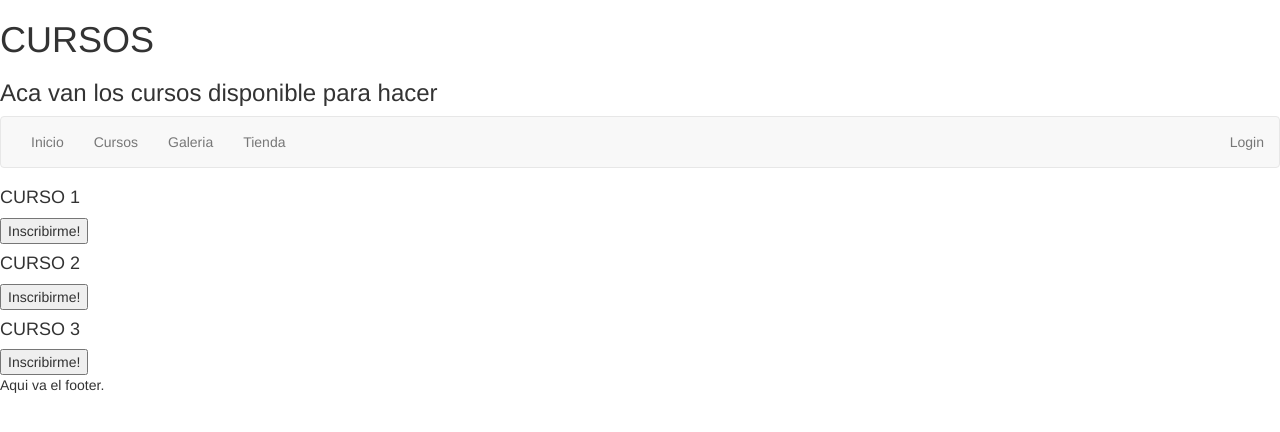
After one commit to SSDD2022/TP3, a Django app: page /cursos/ in a window 1280 px wide. The commit adds this page. Shown: the top 432 px of the page. Run offline with Django 4.2, Linux system fonts and the light colour scheme; some libraries are stand-ins or nearby versions.

Commit message:
3er intento

```diff
--- /dev/null
+++ b/taller/templates/taller/base.html
@@ -0,0 +1,28 @@
+<!DOCTYPE html>
+<html lang="en">
+    <head>
+        <meta charset="UTF-8">
+        <meta http-equiv="X-UA-Compatible" content="IE=edge">
+        <meta name="viewport" content="width=device-width, initial-scale=1.0">
+        <title>{% block title %} {% endblock %}</title>
+
+        <link rel="stylesheet" href="https://maxcdn.bootstrapcdn.com/bootstrap/3.3.7/css/bootstrap.min.css">
+        <script src="https://ajax.googleapis.com/ajax/libs/jquery/3.2.1/jquery.min.js"></script>
+        <script src="https://maxcdn.bootstrapcdn.com/bootstrap/3.3.7/js/bootstrap.min.js"></script>
+
+    </head>
+    <body>
+        <header>
+            {% block header %} {% endblock %}
+        </header>
+
+        {% include 'taller/nav-bar.html' %}
+
+        <main>
+            {% block content %} {% endblock %}
+        </main>
+        <footer>
+            <p>Aqui va el footer.</p>
+        </footer>
+    </body>
+</html>
--- /dev/null
+++ b/taller/templates/taller/cursos.html
@@ -0,0 +1,25 @@
+{% extends 'taller/base.html' %}
+
+{% block title %}Cursos{% endblock %}
+
+<body>
+    {% block header %}
+        <h1>CURSOS</h1>
+        <h3>Aca van los cursos disponible para hacer</h3>
+    {% endblock %}
+
+    {% block content %}
+        <div>
+            <h4>CURSO 1</h4>
+            <button>Inscribirme!</button>
+        </div>
+        <div>
+            <h4>CURSO 2</h4>
+            <button>Inscribirme!</button>
+        </div>
+        <div>
+            <h4>CURSO 3</h4>
+            <button>Inscribirme!</button>
+        </div>
+    {% endblock %}
+</body>
--- /dev/null
+++ b/taller/templates/taller/nav-bar.html
@@ -0,0 +1,33 @@
+<!--
+<nav>
+    <ul>
+        <li><a href="{% url 'taller' %}">Inicio</a></li>
+        <li><a href="{% url 'cursos' %}">Cursos</a></li>
+        <li><a href="{% url 'galeria' %}">Galeria</a></li>
+        <li><a href="{% url 'tienda' %}">Tienda</a></li>
+
+    </ul>
+</nav> -->
+
+<nav class="navbar navbar-default" role="navigation">
+    <div class="navbar-header">
+        <button type="button" class="navbar-toggle" data-toggle="collapse" data-target=".navbar-collapse">
+            <span class="icon-bar"></span>
+            <span class="icon-bar"></span>
+            <span class="icon-bar"></span>
+        </button>
+    </div>
+    <div class="navbar-collapse collapse">
+        <ul class="nav navbar-nav navbar-left">
+            <li><a href="{% url 'taller' %}">Inicio</a></li>
+        </ul>
+        <ul class="nav navbar-nav navbar-center">
+            <li><a href="{% url 'cursos' %}">Cursos</a></li>
+            <li><a href="{% url 'galeria' %}">Galeria</a></li>
+            <li><a href="{% url 'tienda' %}">Tienda</a></li>
+        </ul>
+        <ul class="nav navbar-nav navbar-right">
+            <li><a href="#">Login</a></li>
+        </ul>
+    </div>
+</nav>
--- a/taller/urls.py
+++ b/taller/urls.py
@@ -2,5 +2,7 @@ from django.urls import path
 from . import views
 
 urlpatterns = [
-	path('',views.index,name="index"),
+	path('',views.index,name="taller"),
+    path('galeria/',views.galeria,name="galeria"),
+    path('cursos/',views.cursos,name="cursos"),
     ]
--- a/taller/views.py
+++ b/taller/views.py
@@ -5,4 +5,11 @@ def index(request):
     context = { 'pagina' : 'taller\index.html',
               }
     return render(request,"taller\index.html",context)
-# Prueba
+
+def galeria(request):
+    context = {}
+    return render(request,"taller\galeria.html",context)
+
+def cursos(request):
+    context = {}
+    return render(request,"taller\cursos.html",context)
--- a/tienda/urls.py
+++ b/tienda/urls.py
@@ -2,5 +2,5 @@ from django.urls import path
 from . import views
 
 urlpatterns = [
-	path('',views.index,name="index"),
+	path('',views.index,name="tienda"),
     ]
--- a/tp3/urls.py
+++ b/tp3/urls.py
@@ -18,6 +18,6 @@ from django.urls import path, include
 
 urlpatterns = [
     path('admin/', admin.site.urls),
-    path('taller/', include('taller.urls')),
-    path('tienda/', include('tienda.urls'))
+    path('', include('taller.urls')),
+    path('tienda/', include('tienda.urls')),
 ]
```
Also changed, not shown: taller/templates/taller/galeria.html (added, +16 -0 lines), taller/templates/taller/index.html (+13 -8 lines), tienda/templates/tienda/index.html (+14 -11 lines).
